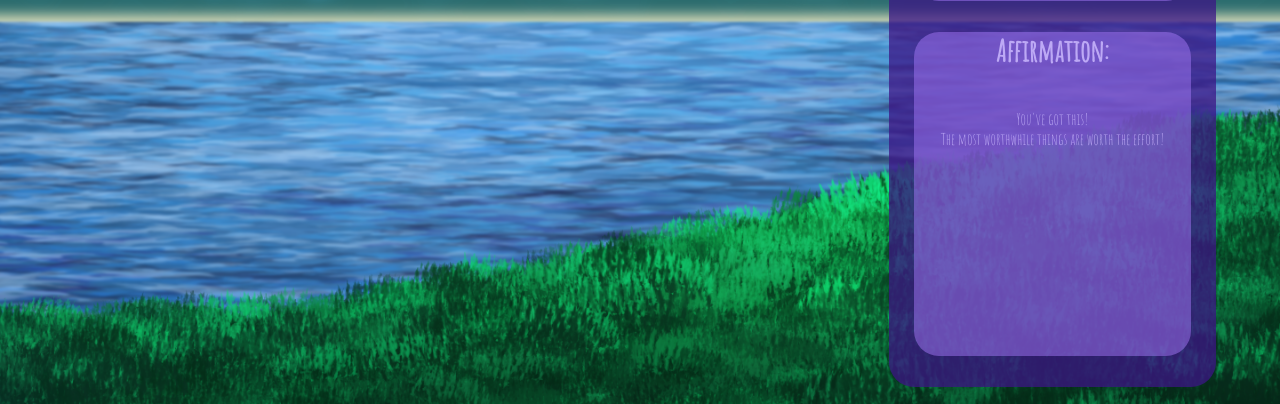
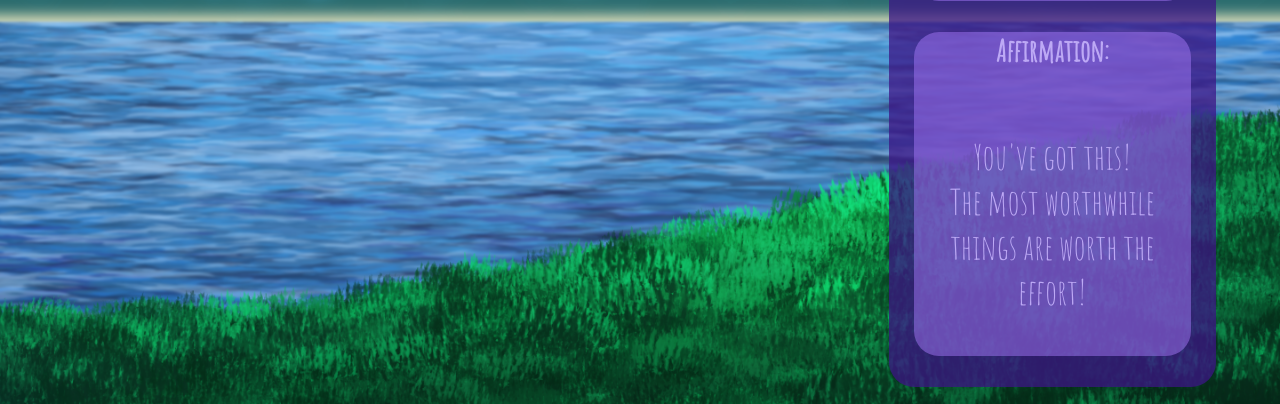
Before and after one commit to MousehMakes/Project3, a Node server app: page /visionBoardOverview.html in a window 1280 px wide. Shown: the part 396-800 px from the top of the page. Run offline with Node 20, Linux system fonts and the light colour scheme; some libraries are stand-ins or nearby versions.

Commit message:
new commit

```diff
--- a/assets/css/style.css
+++ b/assets/css/style.css
@@ -220,6 +220,7 @@ span.banner {
     margin: 5%;
     margin-bottom: 10%;
     background-color: rgba(164, 121, 245, 0.5);
+    font-size: 35px;
  }
  #affirmations {
     border-radius: 25px;
@@ -227,4 +228,5 @@ span.banner {
     height: 45%;
     margin: 5%;
     background-color: rgba(164, 121, 245, 0.5);
+    font-size: 35px;
  }
--- a/visionBoardOverview.html
+++ b/visionBoardOverview.html
@@ -60,6 +60,7 @@
             <br>
             <div id="displayGoal">
                 I want to travel the world, starting with a trip to Japan!
+
             </div>
         </div>
 
```
